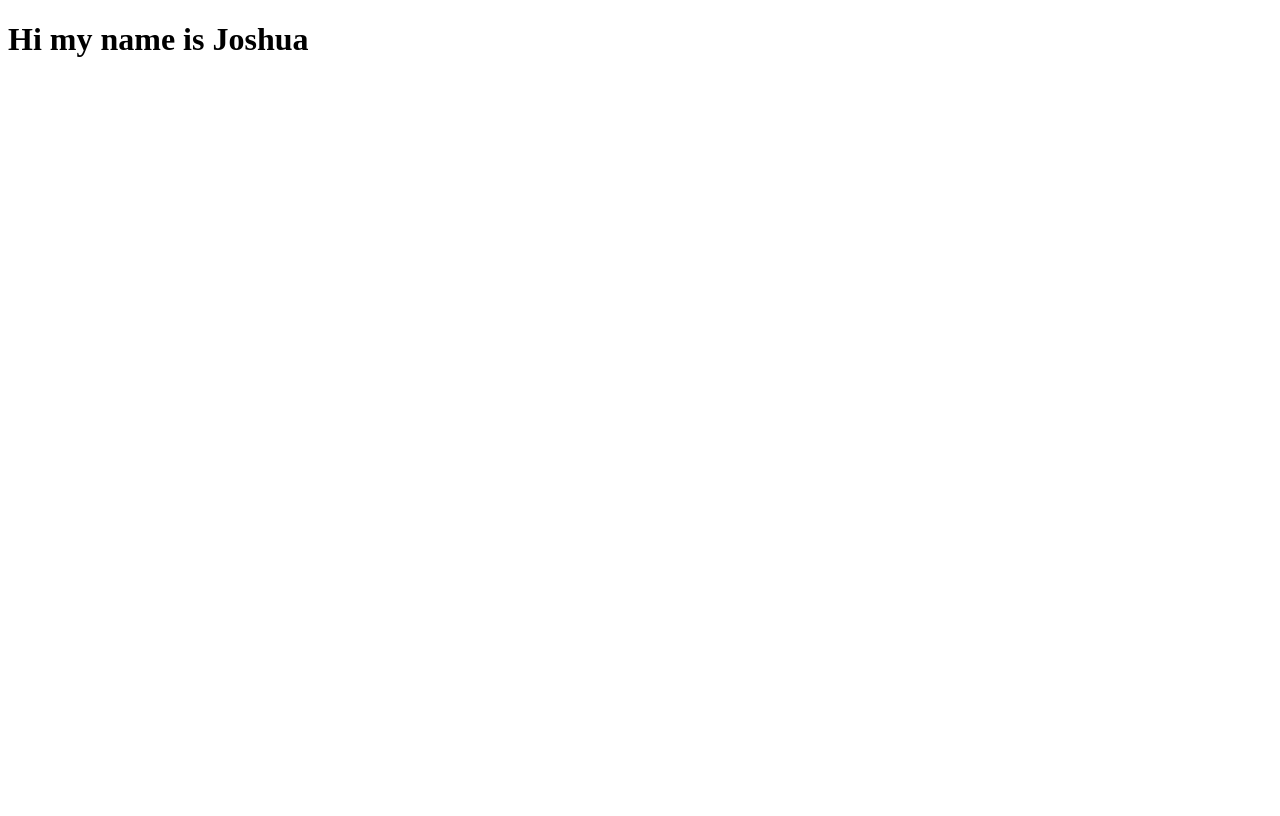
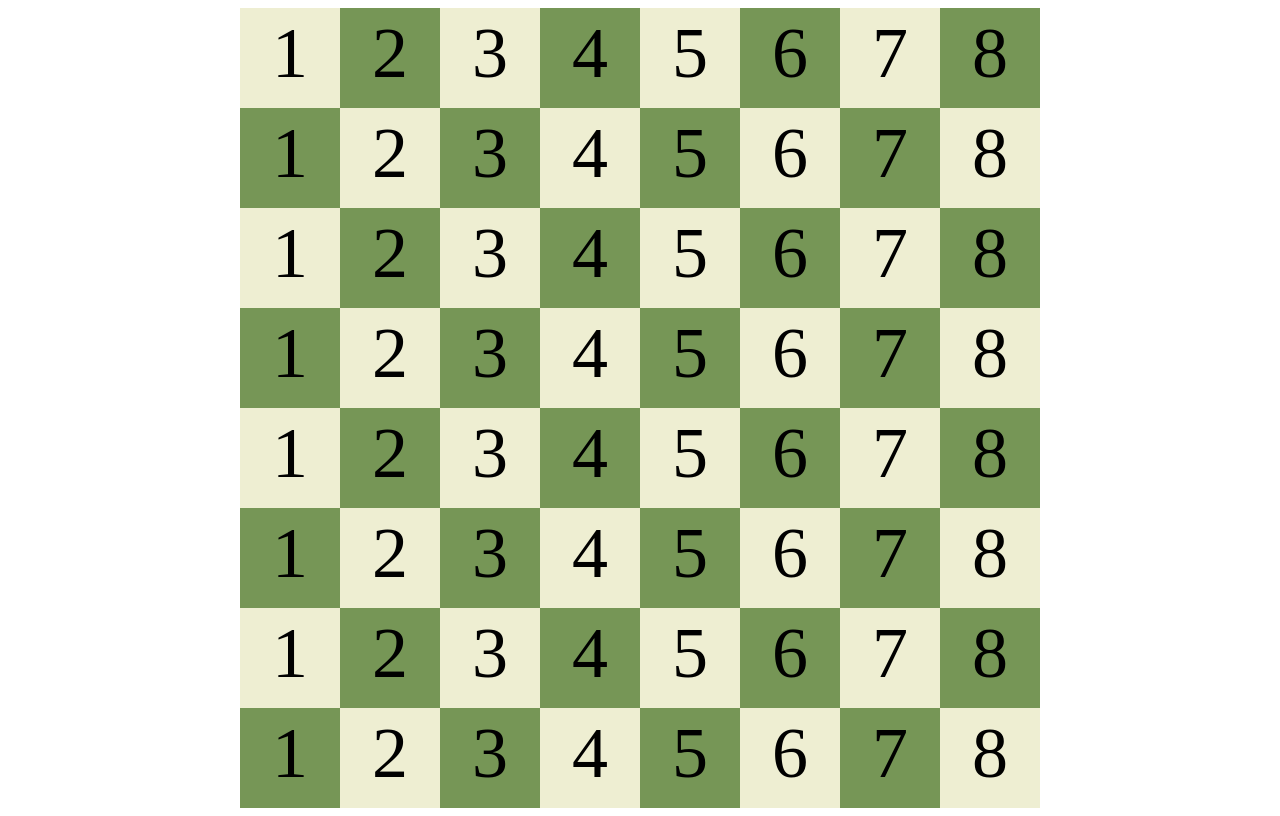
Before and after one commit to steamboat90/Chess, a plain HTML site: page New/index.html in a window 1280 px wide. Drawn offline with nearby package versions, Linux system fonts and the light colour scheme.

Commit message:
Created board

```diff
--- a/New/app.js
+++ b/New/app.js
@@ -0,0 +1,43 @@
+$(document).ready(function(){
+    var row = 0;
+    var col = 0;
+    //decimal html codes for black pieces
+    var kingBlack = "&#9818;";
+    var queenBlack = "&#9819;";
+    var bishopBlack = "&#9821;";
+    var knightBlack = "&#9822;";
+    var rookBlack = "&#9820;";
+    var pawnBlack = "&#9823;";
+
+    //decimal html codes for white pieces
+    var kingWhite = "&#9812;";
+    var queenWhite = "&#9813;";
+    var bishopWhite = "&#9815;";
+    var knightWhite = "&#9816;";
+    var rookWhite = "&#9814;";
+    var pawnWhite = "&#9817;";
+
+    //Starting position for the chess pieces
+    var blackStart = [
+        [rookBlack,knightBlack,bishopBlack,queenBlack,kingBlack,bishopBlack,knightBlack,rookBlack],
+        [pawnBlack,pawnBlack,pawnBlack,pawnBlack,pawnBlack,pawnBlack,pawnBlack,pawnBlack]
+    ];
+
+    var whiteStart = [
+        [pawnWhite,pawnWhite,pawnWhite,pawnWhite,pawnWhite,pawnWhite,pawnWhite,pawnWhite],
+        [rookWhite,knightWhite,bishopWhite,queenWhite,kingWhite,bishopWhite,knightWhite,rookWhite]
+    ];
+
+    //for each grid item in the grid container
+    var items = document.getElementsByClassName("grid-container").children;
+    alert(items);
+    /*
+    $(".grid-container").each(
+       function(){
+            $(this).css("color", "red");
+       }
+    );
+    $(".grid-item-dark").html(rookBlack);
+    $(".grid-item-light").html('&#9812;');
+    */
+});
--- a/New/index.html
+++ b/New/index.html
@@ -1,9 +1,84 @@
 <!DOCTYPE html>
 
 <head>
+    <title>Chess</title>
     <link rel="stylesheet" type="text/css" href="main.css">
+    <script src="https://ajax.googleapis.com/ajax/libs/jquery/3.5.1/jquery.min.js"></script>
+    <script src="app.js"></script>
 </head>
 
 <body>
-    <h1>Hi my name is Joshua</h1>
+    <div class="grid-container">
+        <div class="grid-item-light">1</div>
+        <div class="grid-item-dark">2</div>
+        <div class="grid-item-light">3</div>
+        <div class="grid-item-dark">4</div>
+        <div class="grid-item-light">5</div>
+        <div class="grid-item-dark">6</div>
+        <div class="grid-item-light">7</div>
+        <div class="grid-item-dark">8</div>
+
+        <div class="grid-item-dark">1</div>
+        <div class="grid-item-light">2</div>
+        <div class="grid-item-dark">3</div>
+        <div class="grid-item-light">4</div>
+        <div class="grid-item-dark">5</div>
+        <div class="grid-item-light">6</div>
+        <div class="grid-item-dark">7</div>
+        <div class="grid-item-light">8</div>
+
+        <div class="grid-item-light">1</div>
+        <div class="grid-item-dark">2</div>
+        <div class="grid-item-light">3</div>
+        <div class="grid-item-dark">4</div>
+        <div class="grid-item-light">5</div>
+        <div class="grid-item-dark">6</div>
+        <div class="grid-item-light">7</div>
+        <div class="grid-item-dark">8</div>
+
+        <div class="grid-item-dark">1</div>
+        <div class="grid-item-light">2</div>
+        <div class="grid-item-dark">3</div>
+        <div class="grid-item-light">4</div>
+        <div class="grid-item-dark">5</div>
+        <div class="grid-item-light">6</div>
+        <div class="grid-item-dark">7</div>
+        <div class="grid-item-light">8</div>
+
+        <div class="grid-item-light">1</div>
+        <div class="grid-item-dark">2</div>
+        <div class="grid-item-light">3</div>
+        <div class="grid-item-dark">4</div>
+        <div class="grid-item-light">5</div>
+        <div class="grid-item-dark">6</div>
+        <div class="grid-item-light">7</div>
+        <div class="grid-item-dark">8</div>
+
+        <div class="grid-item-dark">1</div>
+        <div class="grid-item-light">2</div>
+        <div class="grid-item-dark">3</div>
+        <div class="grid-item-light">4</div>
+        <div class="grid-item-dark">5</div>
+        <div class="grid-item-light">6</div>
+        <div class="grid-item-dark">7</div>
+        <div class="grid-item-light">8</div>
+
+        <div class="grid-item-light">1</div>
+        <div class="grid-item-dark">2</div>
+        <div class="grid-item-light">3</div>
+        <div class="grid-item-dark">4</div>
+        <div class="grid-item-light">5</div>
+        <div class="grid-item-dark">6</div>
+        <div class="grid-item-light">7</div>
+        <div class="grid-item-dark">8</div>
+
+        <div class="grid-item-dark">1</div>
+        <div class="grid-item-light">2</div>
+        <div class="grid-item-dark">3</div>
+        <div class="grid-item-light">4</div>
+        <div class="grid-item-dark">5</div>
+        <div class="grid-item-light">6</div>
+        <div class="grid-item-dark">7</div>
+        <div class="grid-item-light">8</div>
+      </div>
 </body>
--- a/New/main.css
+++ b/New/main.css
@@ -0,0 +1,21 @@
+.grid-container{
+    display: grid;
+    grid-template-columns: repeat(8, 100px);
+    grid-template-rows: repeat(8, 100px);
+    justify-content: center;
+}
+.grid-item-light{
+    padding-top: 4px;
+    /*border: 1px solid black;*/
+    text-align: center;
+    font-size:72px;
+    background-color: #eeeed2;
+}
+
+.grid-item-dark{
+    padding-top: 4px;
+    /*border: 1px solid black;*/
+    text-align: center;
+    font-size:72px;
+    background-color: #769656;
+}
```
Also changed, not shown: New/img/Chess Set.jpg (added), New/img/King_White.jpg (added), New/img/Queen_White.jpg (added).
